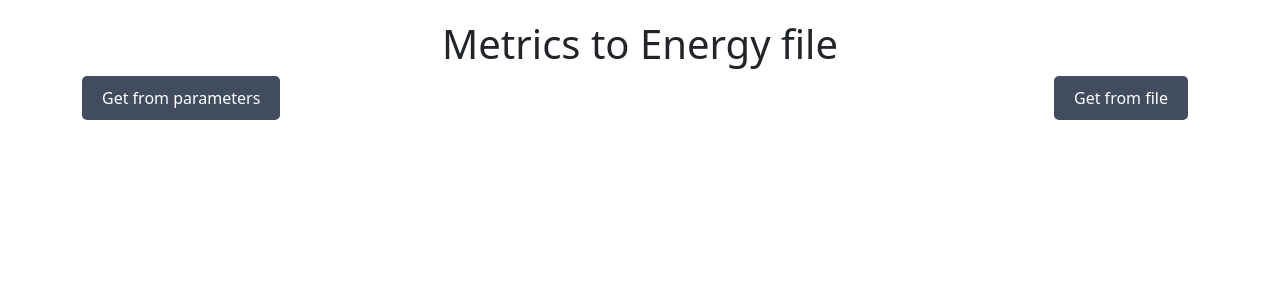
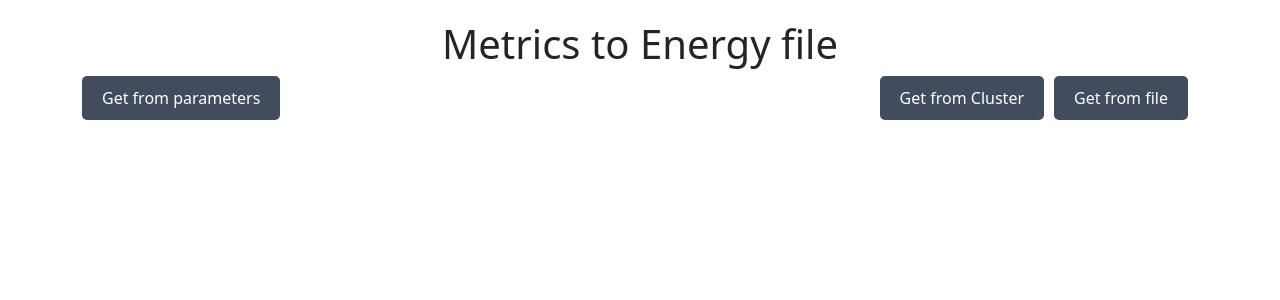
Before and after one commit to Restesia/iTAREA-RL, a Flask app: page / in a window 1280 px wide. Shown: the top 300 px of the page. Run offline with Flask 3, Linux system fonts and the light colour scheme.

Commit message:
modified:   app/objectCreator.py 	modified:   app/templates/index.html

```diff
--- a/app/objectCreator.py
+++ b/app/objectCreator.py
@@ -1,3 +1,4 @@
+#DEFINED ON enterNodes.html
 def add_node(request, nodes_list):
     new_object = {
         'name':         request.form['name'],
@@ -22,6 +23,7 @@ def add_node(request, nodes_list):
     nodes_list.append(new_object)
     return nodes_list
 
+#DEFINED ON enterTasks.html
 def add_task(request, tasks_list):
     new_object = {
         'taskname':     request.form['taskname'],
--- a/app/templates/index.html
+++ b/app/templates/index.html
@@ -15,10 +15,9 @@
       <h1>Metrics to Energy file</h1>
       <a class="button left-button" href="{{ url_for('loadNodesTemplate') }}">Get from parameters</a>
       <a class="button right-button" href="{{ url_for('readFile') }}">Get from file</a>
+      <a class="button right-button" href="{{ url_for('readFile') }}">Get from Cluster</a>
     </div>
     <script src="https://cdn.jsdelivr.net/npm/bootstrap@5.3.1/dist/js/bootstrap.bundle.min.js" integrity="sha384-HwwvtgBNo3bZJJLYd8oVXjrBZt8cqVSpeBNS5n7C8IVInixGAoxmnlMuBnhbgrkm" crossorigin="anonymous"></script>
   </body>
 
-
-
 </html>
```
